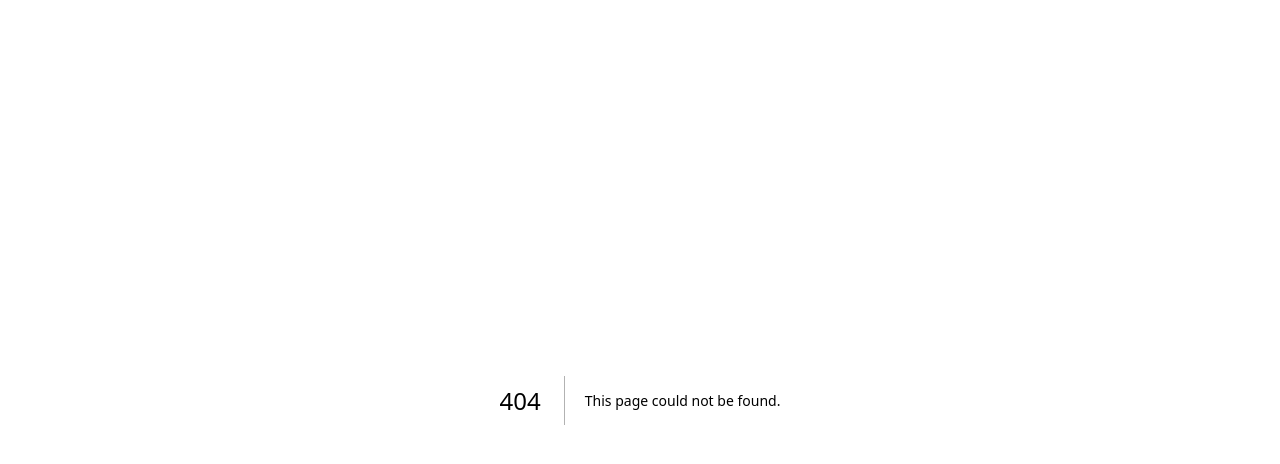
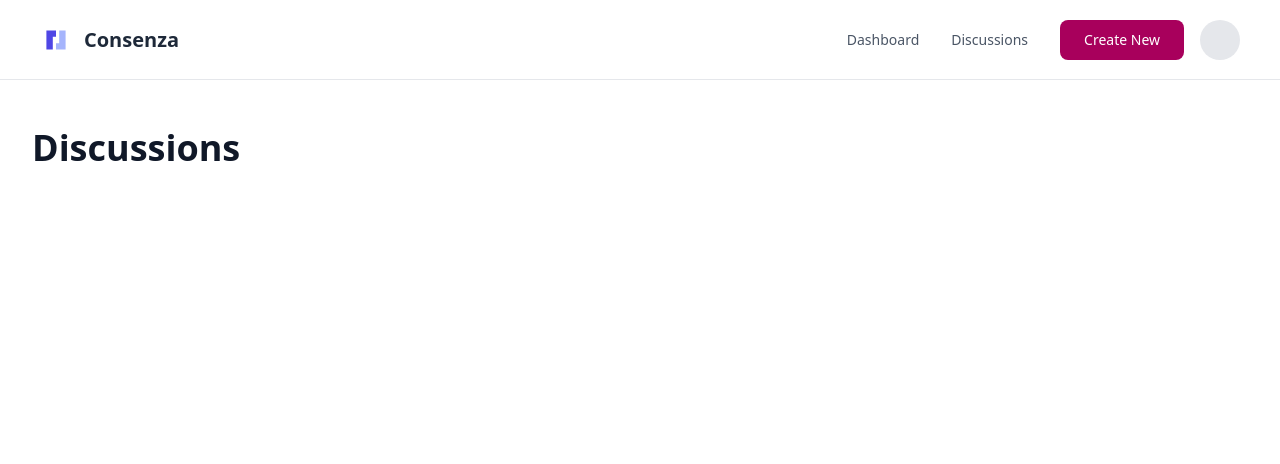
Before and after one commit to Philnue/baselhack_2025_the_loop, a Next.js app in the folder code/nextjs-frontend/: page /discussions in a window 1280 px wide. Before the commit this address had no page. Shown: the top 464 px of the page. Built offline with nearby package versions, Linux system fonts and the light colour scheme.

Commit message:
Nav and structure ( new discussion + dashboard harmonized )

```diff
--- a/code/nextjs-frontend/app/discussions/new/page.tsx
+++ b/code/nextjs-frontend/app/discussions/new/page.tsx
@@ -3,7 +3,6 @@
 import * as React from "react";
 import Link from "next/link";
 import { ChevronDown } from "lucide-react";
-import { Header } from "@/components/Header";
 import { TemplateCard } from "@/components/TemplateCard";
 import { TagsInput } from "@/components/TagsInput";
 import { Button } from "@/components/ui/button";
@@ -68,8 +67,6 @@ export default function CreateDiscussionPage() {
 
   return (
     <div className="flex min-h-screen flex-col bg-background">
-      <Header showCreateButton={false} />
-
       <main className="container mx-auto flex-1 px-4 py-8 sm:px-6 lg:px-8 lg:py-12">
         <div className="mx-auto max-w-3xl">
           {/* Page Title */}
--- /dev/null
+++ b/code/nextjs-frontend/app/discussions/page.tsx
@@ -0,0 +1,11 @@
+export default function DiscussionsPage() {
+  return (
+    <div className="min-h-screen bg-white text-gray-900">
+      <main className="container mx-auto px-4 py-8 sm:px-6 lg:px-8 lg:py-12">
+        <h1 className="text-3xl font-bold text-gray-900 sm:text-4xl">
+          Discussions
+        </h1>
+      </main>
+    </div>
+  );
+}
--- a/code/nextjs-frontend/app/layout.tsx
+++ b/code/nextjs-frontend/app/layout.tsx
@@ -1,6 +1,7 @@
 import type { Metadata } from "next";
 import { Geist, Geist_Mono } from "next/font/google";
 import "./globals.css";
+import { GlobalNavbar } from "@/components/GlobalNavbar";
 
 const geistSans = Geist({
   variable: "--font-geist-sans",
@@ -28,6 +29,7 @@ export default function RootLayout({
       <body
         className={`${geistSans.variable} ${geistMono.variable} antialiased`}
       >
+        <GlobalNavbar />
         {children}
       </body>
     </html>
--- a/code/nextjs-frontend/app/page.tsx
+++ b/code/nextjs-frontend/app/page.tsx
@@ -1,86 +1,8 @@
 import { Button } from "@/components/ui/button";
-
-// A simple SVG placeholder for the logo, styled to resemble the screenshot
-const Logo = () => (
-  <svg width="32" height="32" viewBox="0 0 100 100" fill="none" xmlns="http://www.w3.org/2000/svg">
-    {/* These paths create a simple, abstract logo similar to the one in the screenshot */}
-    <path d="M20 20H50V40H40V80H20V20Z" fill="#4f46e5"/> {/* Darker blue/purple */}
-    <path d="M80 80H50V60H60V20H80V80Z" fill="#a5b4fc"/> {/* Lighter blue */}
-  </svg>
-);
-
-// SVG for the mobile menu (hamburger) icon
-const MenuIcon = () => (
-  <svg width="24" height="24" viewBox="0 0 24 24" fill="none" stroke="currentColor" strokeWidth="2" strokeLinecap="round" strokeLinejoin="round">
-    <line x1="3" y1="12" x2="21" y2="12"></line>
-    <line x1="3" y1="6" x2="21" y2="6"></line>
-    <line x1="3" y1="18" x2="21" y2="18"></line>
-  </svg>
-);
-
 
 export default function Dashboard() {
   return (
     <div className="min-h-screen bg-white text-gray-900">
-      {/* Header/Navbar */}
-      {/* Added 'relative' for centered tablet nav positioning */}
-      <header className="relative flex h-20 w-full items-center justify-between border-b border-gray-200 px-6 sm:px-10">
-
-        {/* Left side: Logo and App Name */}
-        <div className="flex items-center gap-3">
-          <Logo />
-          {/* "Consenza" text is visible on mobile and desktop, but hidden on tablet */}
-          <span className="text-xl font-semibold text-gray-800 md:hidden lg:inline">Consenza</span>
-        </div>
-
-        {/* Center Nav (Tablet Only) */}
-        <nav className="hidden md:flex lg:hidden absolute left-1/2 -translate-x-1/2 items-center gap-8">
-          <a href="#" className="text-sm font-medium text-gray-600 hover:text-gray-900 transition-colors">
-            Dashboard
-          </a>
-          <a href="#" className="text-sm font-medium text-gray-600 hover:text-gray-900 transition-colors">
-            Discussions
-          </a>
-        </nav>
-
-        {/* Right side: Nav Links, Actions (Create New Button and Avatar) */}
-        {/* <div className="hidden md:flex items-center gap-8">
-          <nav className="hidden lg:flex items-center gap-8">
-            <a href="#" className="text-sm font-medium text-gray-600 hover:text-gray-900 transition-colors">
-              Dashboard
-            </a>
-            <a href="#" className="text-sm font-medium text-gray-600 hover:text-gray-900 transition-colors">
-              Discussions
-            </a>
-          </nav>
-        </div> */}
-
-        {/* Mobile Menu Button (Mobile Only) */}
-        <button className="md:hidden p-2 rounded-md text-gray-600 hover:text-gray-900 hover:bg-gray-100">
-          <MenuIcon />
-        </button>
-
-        <div className="hidden md:flex items-center gap-8">
-          <nav className="hidden lg:flex items-center gap-8">
-            <a href="#" className="text-sm font-medium text-gray-600 hover:text-gray-900 transition-colors">
-              Dashboard
-            </a>
-            <a href="#" className="text-sm font-medium text-gray-600 hover:text-gray-900 transition-colors">
-              Discussions
-            </a>
-          </nav>
-
-          <div className="flex items-center gap-15">
-            <Button
-              variant="default"
-              className="h-10 rounded-md bg-[#A8005C] px-6 text-white hover:bg-[#8A004B] transition-colors"
-            >
-              Create New
-            </Button>
-            <div className="h-10 w-10 rounded-full bg-gray-200"></div>
-          </div>
-        </div>
-      </header>
 
       {/* Main Hero Section */}
       {/* Adjusted padding for responsive sizes */}
--- /dev/null
+++ b/code/nextjs-frontend/components/GlobalNavbar.tsx
@@ -0,0 +1,76 @@
+"use client";
+
+import Link from "next/link";
+import { Button } from "@/components/ui/button";
+
+// Logo component
+const Logo = () => (
+  <svg width="32" height="32" viewBox="0 0 100 100" fill="none" xmlns="http://www.w3.org/2000/svg">
+    <path d="M20 20H50V40H40V80H20V20Z" fill="#4f46e5" />
+    <path d="M80 80H50V60H60V20H80V80Z" fill="#a5b4fc" />
+  </svg>
+);
+
+// SVG for the mobile menu (hamburger) icon
+const MenuIcon = () => (
+  <svg width="24" height="24" viewBox="0 0 24 24" fill="none" stroke="currentColor" strokeWidth="2" strokeLinecap="round" strokeLinejoin="round">
+    <line x1="3" y1="12" x2="21" y2="12"></line>
+    <line x1="3" y1="6" x2="21" y2="6"></line>
+    <line x1="3" y1="18" x2="21" y2="18"></line>
+  </svg>
+);
+
+export function GlobalNavbar() {
+  return (
+    <header className="relative flex h-20 w-full items-center justify-between border-b border-gray-200 px-6 sm:px-10">
+      {/* Left side: Logo and App Name */}
+      <div className="flex items-center gap-3">
+        <Link href="/">
+          <Logo />
+        </Link>
+        <Link href="/">
+          <span className="text-xl font-semibold text-gray-800 md:hidden lg:inline">Consenza</span>
+        </Link>
+      </div>
+
+      {/* Center Nav (Tablet Only) */}
+      <nav className="hidden md:flex lg:hidden absolute left-1/2 -translate-x-1/2 items-center gap-8">
+        <Link href="/" className="text-sm font-medium text-gray-600 hover:text-gray-900 transition-colors">
+          Dashboard
+        </Link>
+        <Link href="/discussions" className="text-sm font-medium text-gray-600 hover:text-gray-900 transition-colors">
+          Discussions
+        </Link>
+      </nav>
+
+      {/* Mobile Menu Button (Mobile Only) */}
+      <button className="md:hidden p-2 rounded-md text-gray-600 hover:text-gray-900 hover:bg-gray-100">
+        <MenuIcon />
+      </button>
+
+      {/* Right side: Nav Links, Actions (Create New Button and Avatar) */}
+      <div className="hidden md:flex items-center gap-8">
+        <nav className="hidden lg:flex items-center gap-8">
+          <Link href="/" className="text-sm font-medium text-gray-600 hover:text-gray-900 transition-colors">
+            Dashboard
+          </Link>
+          <Link href="/discussions" className="text-sm font-medium text-gray-600 hover:text-gray-900 transition-colors">
+            Discussions
+          </Link>
+        </nav>
+
+        <div className="flex items-center gap-4">
+          <Link href="/discussions/new">
+            <Button
+              variant="default"
+              className="h-10 rounded-md bg-[#A8005C] px-6 text-white hover:bg-[#8A004B] transition-colors"
+            >
+              Create New
+            </Button>
+          </Link>
+          <div className="h-10 w-10 rounded-full bg-gray-200"></div>
+        </div>
+      </div>
+    </header>
+  );
+}
```
